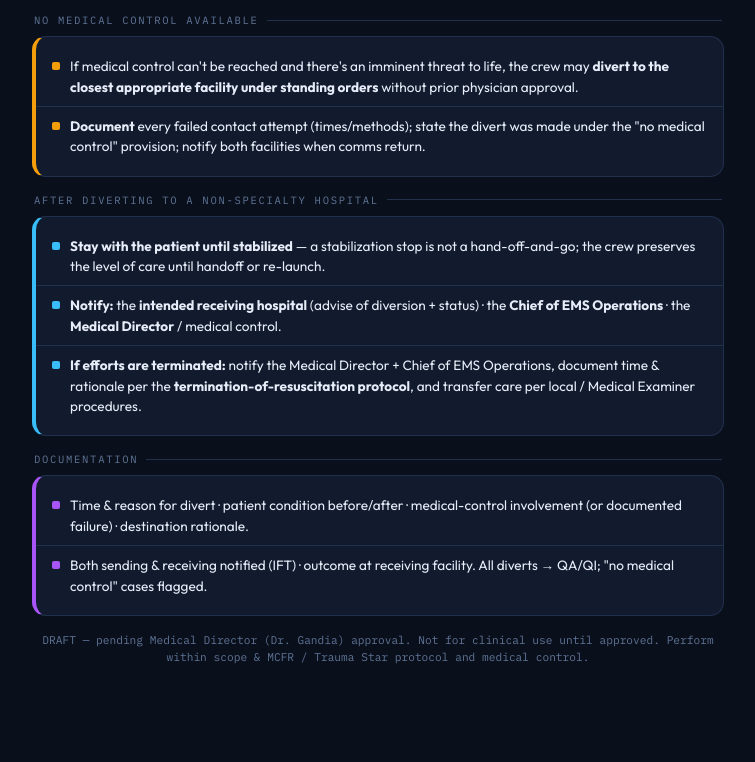
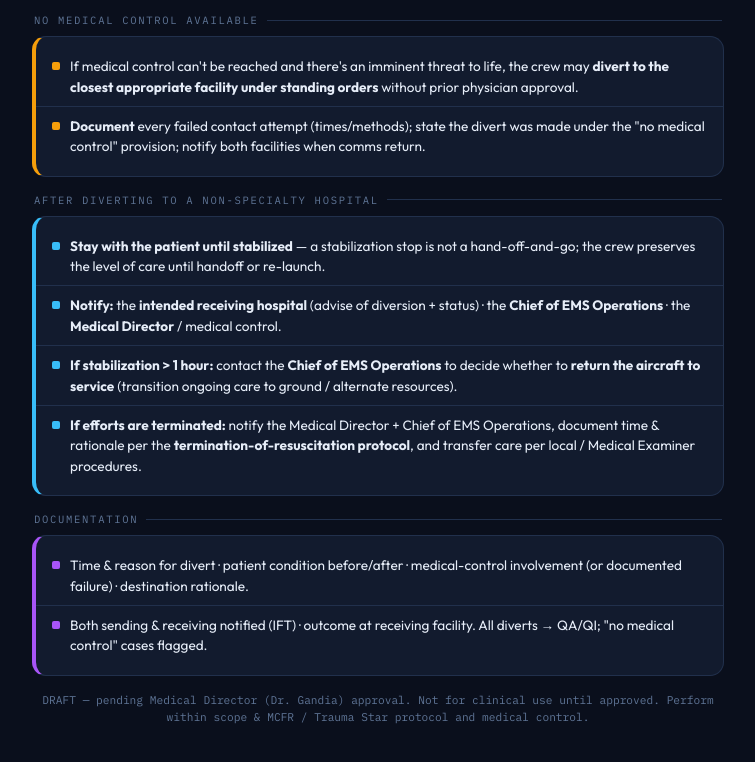
Before and after one commit to williamgwhite911-cmyk/trauma-star, a plain HTML site: page ops-divert.html in a window 1280 px wide. Shown: the part 1947-2709 px from the top of the page, without its empty margins (262-1017 px from the left). Before the commit the page ends 2654 px from the top, so only its background shows below. Drawn offline with Linux system fonts and the light colour scheme.

Commit message:
ops-divert: return-to-service decision after a long stabilization stop; ignore Claude outputs/

```diff
--- a/ops-divert.html
+++ b/ops-divert.html
@@ -193,6 +193,7 @@
         <ul class="bul" style="--c:#38bdf8">
           <li><b class="k">Stay with the patient until stabilized</b> — a stabilization stop is not a hand-off-and-go; the crew preserves the level of care until handoff or re-launch.</li>
           <li><b class="k">Notify:</b> the <b class="k">intended receiving hospital</b> (advise of diversion + status) · the <b class="k">Chief of EMS Operations</b> · the <b class="k">Medical Director</b> / medical control.</li>
+          <li><b class="k">If stabilization &gt; 1 hour:</b> contact the <b class="k">Chief of EMS Operations</b> to decide whether to <b class="k">return the aircraft to service</b> (transition ongoing care to ground / alternate resources).</li>
           <li><b class="k">If efforts are terminated:</b> notify the Medical Director + Chief of EMS Operations, document time &amp; rationale per the <b class="k">termination-of-resuscitation protocol</b>, and transfer care per local / Medical Examiner procedures.</li>
         </ul>
       </div>
```
Also changed, not shown: 1 other file.
